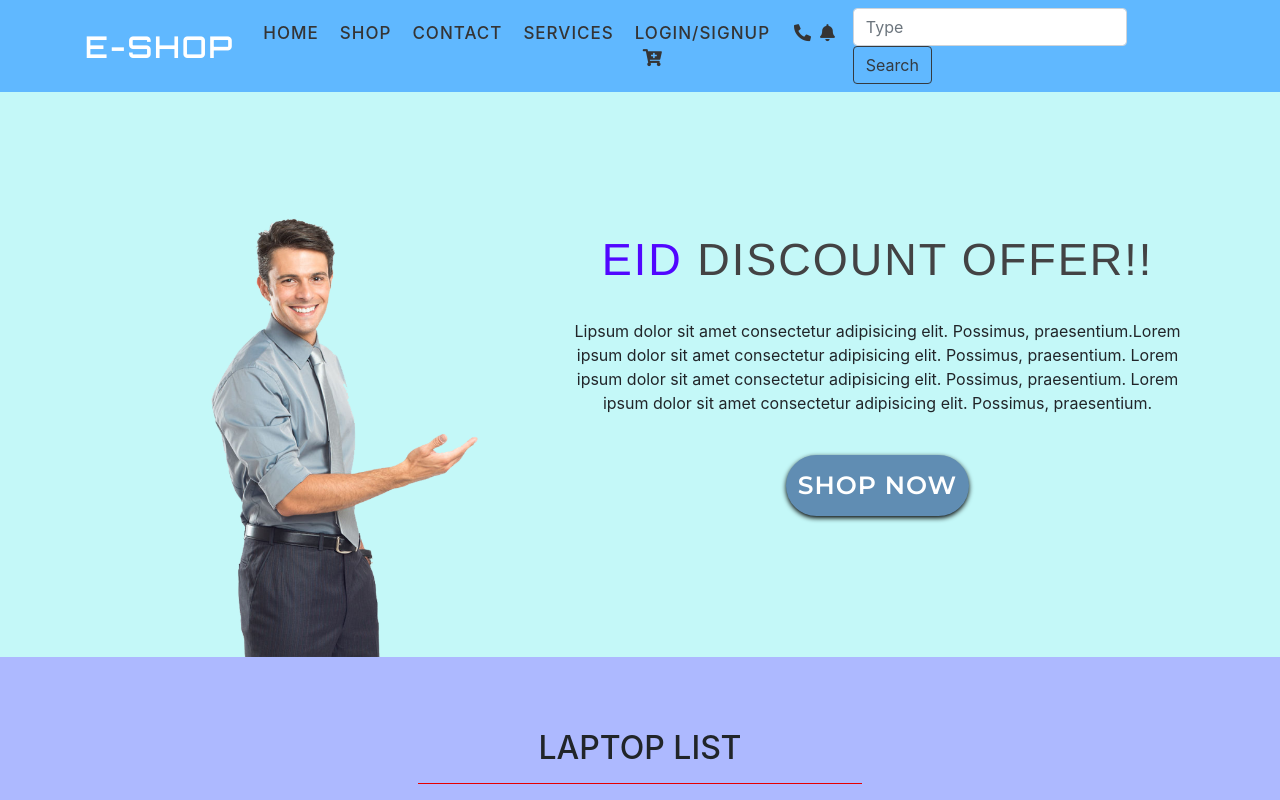
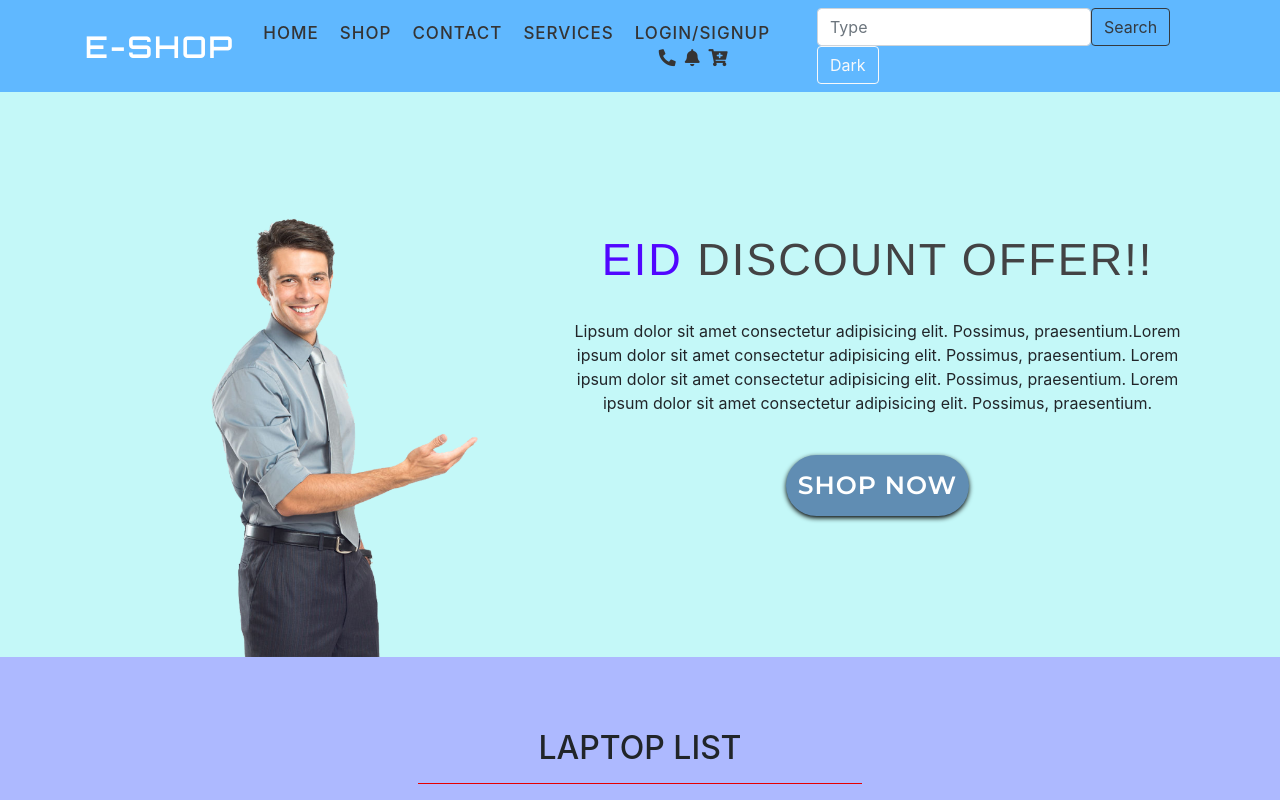
Before and after one commit to Musfiq-Cse211/Simple-Ecommerce-Website, a plain HTML site: page index.html in a window 1280 px wide. Shown: the top 800 px of the page. Drawn offline with Linux system fonts and the light colour scheme; a web font is replaced by a local one.

Commit message:
Update index.html

```diff
--- a/index.html
+++ b/index.html
@@ -45,6 +45,7 @@
         <form class="form-inline my-2 my-lg-0">
           <input class="form-control" type="search" placeholder="Type" aria-label="Search">
           <button class="btn btn-outline-dark my-2 my-sm-0" type="submit">Search</button>
+          <button id="themeToggle" class="btn btn-outline-light">Dark</button>
         </form>
       </div>
     </div>
```
